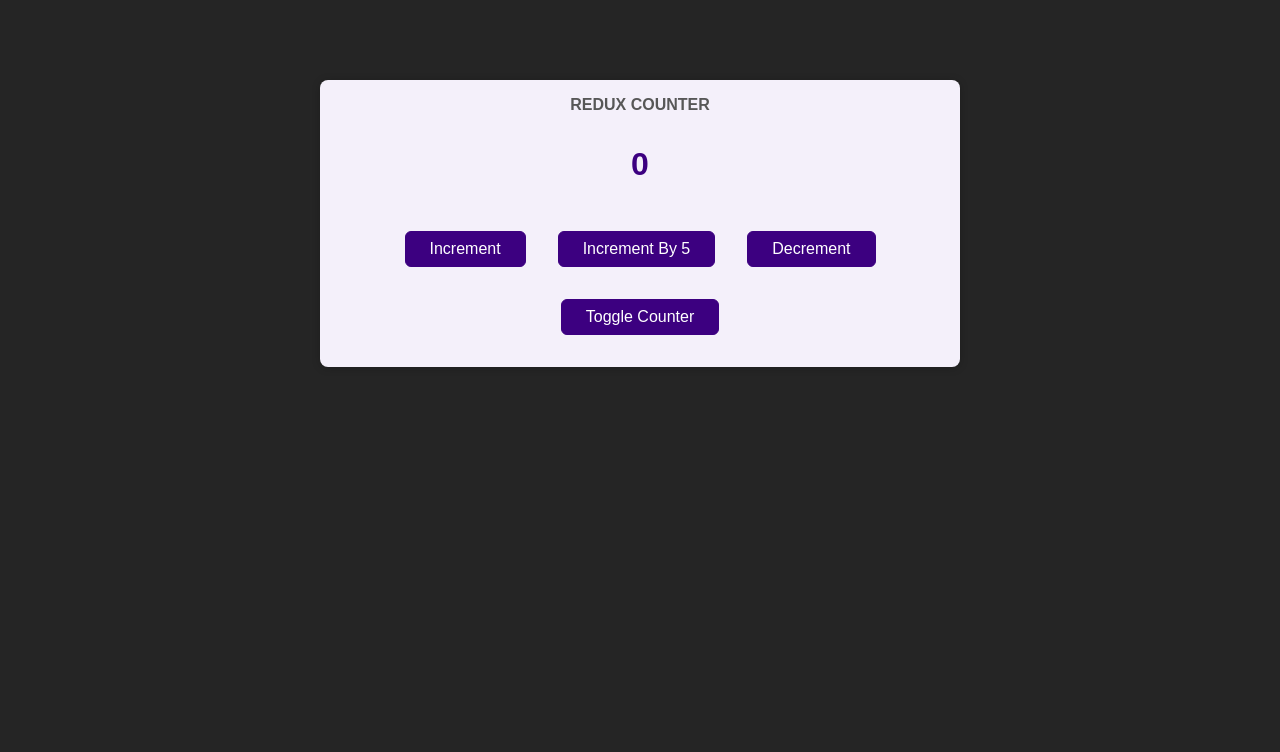
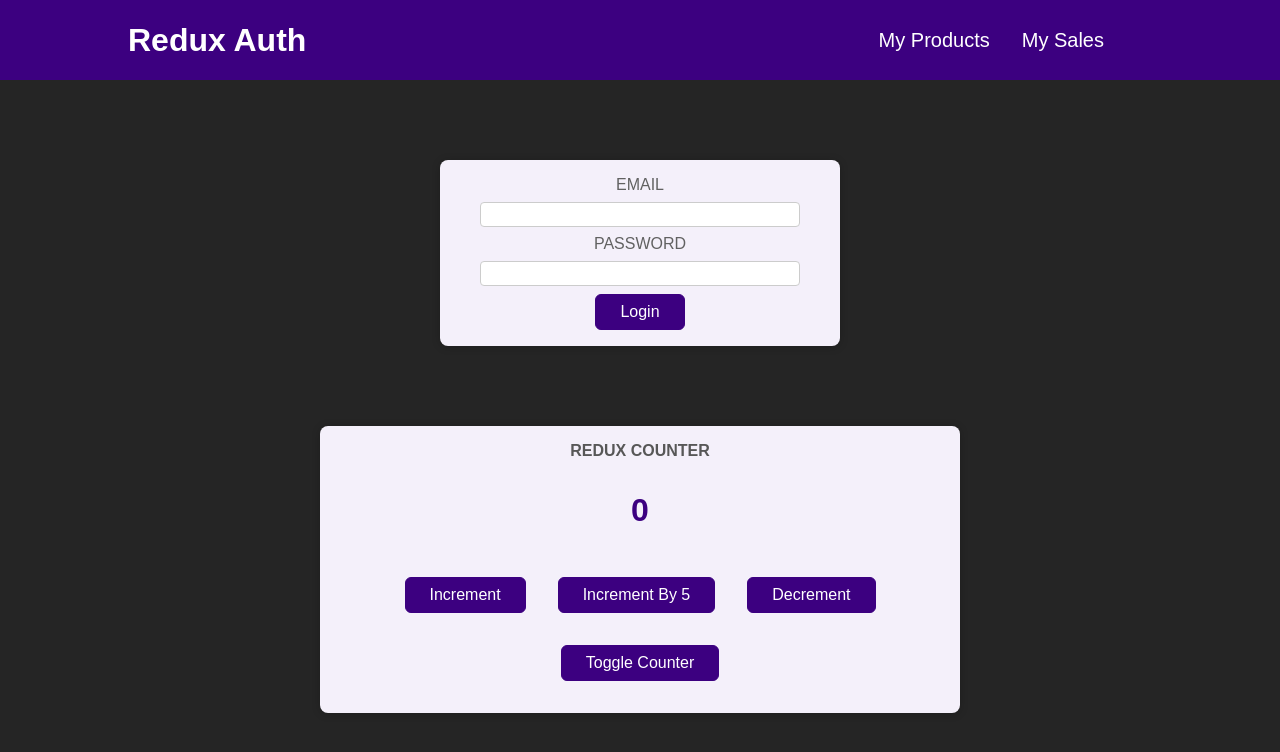
Before and after one commit to LBruner/react-course, a React (Create React App) app: page / in a window 1280 px wide. Shown: the top 752 px of the page. Built offline with nearby package versions, Linux system fonts and the light colour scheme.

Commit message:
video 20-21

```diff
--- a/src/App.js
+++ b/src/App.js
@@ -1,9 +1,15 @@
 import Counter from "./Components/Counter";
+import Header from "./Components/Header";
+import Auth from "./Components/Auth";
 
 function App() {
-  return (
-    <Counter/>
-  );
+    return (
+        <>
+            <Header/>
+            <Auth/>
+            <Counter/>
+        </>
+    );
 }
 
 export default App;
--- a/src/Components/Auth.js
+++ b/src/Components/Auth.js
@@ -1,23 +1,34 @@
 import classes from './Auth.module.css';
+import {useDispatch, useSelector} from "react-redux";
+import {authActions} from "../store/store";
 
 const Auth = () => {
-  return (
-    <main className={classes.auth}>
+    const dispatch = useDispatch();
+    const {isLoggedIn} = useSelector((state) => state.auth);
+
+    const onLoginHandler = () =>{
+        dispatch(authActions.login())
+    }
+
+    const onSubmitHandler = (e) =>{
+        e.preventDefault();
+    }
+
+    return (<main className={classes.auth}>
             <section>
-        <form>
+                <form onSubmit={onSubmitHandler}>
                     <div className={classes.control}>
                         <label htmlFor='email'>Email</label>
-            <input type='email' id='email' />
+                        <input type='email' id='email'/>
                     </div>
                     <div className={classes.control}>
                         <label htmlFor='password'>Password</label>
-            <input type='password' id='password' />
+                        <input type='password' id='password'/>
                     </div>
-          <button>Login</button>
+                    {!isLoggedIn && <button onClick={onLoginHandler}>Login</button>}
                 </form>
             </section>
-    </main>
-  );
+        </main>);
 };
 
 export default Auth;
--- a/src/Components/Counter.js
+++ b/src/Components/Counter.js
@@ -4,8 +4,8 @@ import {counterActions} from '../store/store'
 
 const Counter = () => {
     const dispatch = useDispatch();
-    const counter = useSelector((state) => state.counter);
-    const showCounter = useSelector((state) => state.showCounter);
+    const {counter} = useSelector((state) => state.counter);
+    const {showCounter} = useSelector((state) => state.counter);
 
     const incrementHandler = () =>{
         dispatch(counterActions.increment())
--- a/src/Components/Header.js
+++ b/src/Components/Header.js
@@ -1,6 +1,14 @@
 import classes from './Header.module.css';
+import {useDispatch, useSelector} from "react-redux";
+import {authActions} from "../store/store";
 
 const Header = () => {
+  const dispatch = useDispatch();
+  const {isLoggedIn} = useSelector((state) => state.auth);
+
+  const onLogout = () =>{
+    dispatch(authActions.logout())
+  }
   return (
     <header className={classes.header}>
       <h1>Redux Auth</h1>
@@ -13,7 +21,7 @@ const Header = () => {
             <a href='/'>My Sales</a>
           </li>
           <li>
-            <button>Logout</button>
+            {isLoggedIn && <button onClick={onLogout}>Logout</button>}
           </li>
         </ul>
       </nav>
--- a/src/store/store.js
+++ b/src/store/store.js
@@ -21,7 +21,25 @@ const counterSlice = createSlice({
     }
 })
 
-const store = configureStore({reducer: counterSlice.reducer})
+const authInitialState = { isLoggedIn: false}
+
+const authSlice = createSlice({
+    name: 'auth',
+    initialState: authInitialState,
+    reducers:{
+        login(state) {
+            console.log('OIOIO')
+            state.isLoggedIn = true;
+        } ,
+        logout(state) {
+            console.log('OI')
+            state.isLoggedIn = false;
+        }
+    }
+})
+
+const store = configureStore({reducer:{counter: counterSlice.reducer, auth: authSlice.reducer}})
 
 export const counterActions = counterSlice.actions;
+export const authActions = authSlice.actions;
 export default store;
```
Lines whose indentation alone changed are shown as unchanged.
